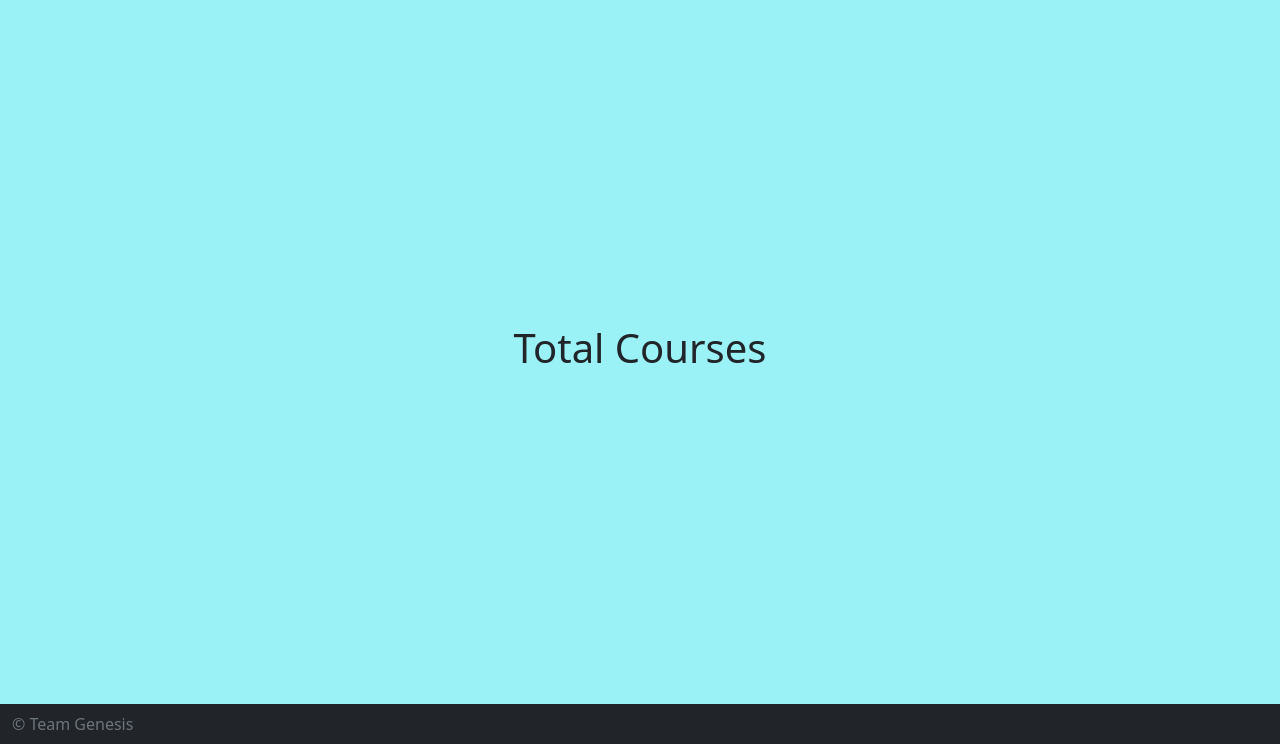
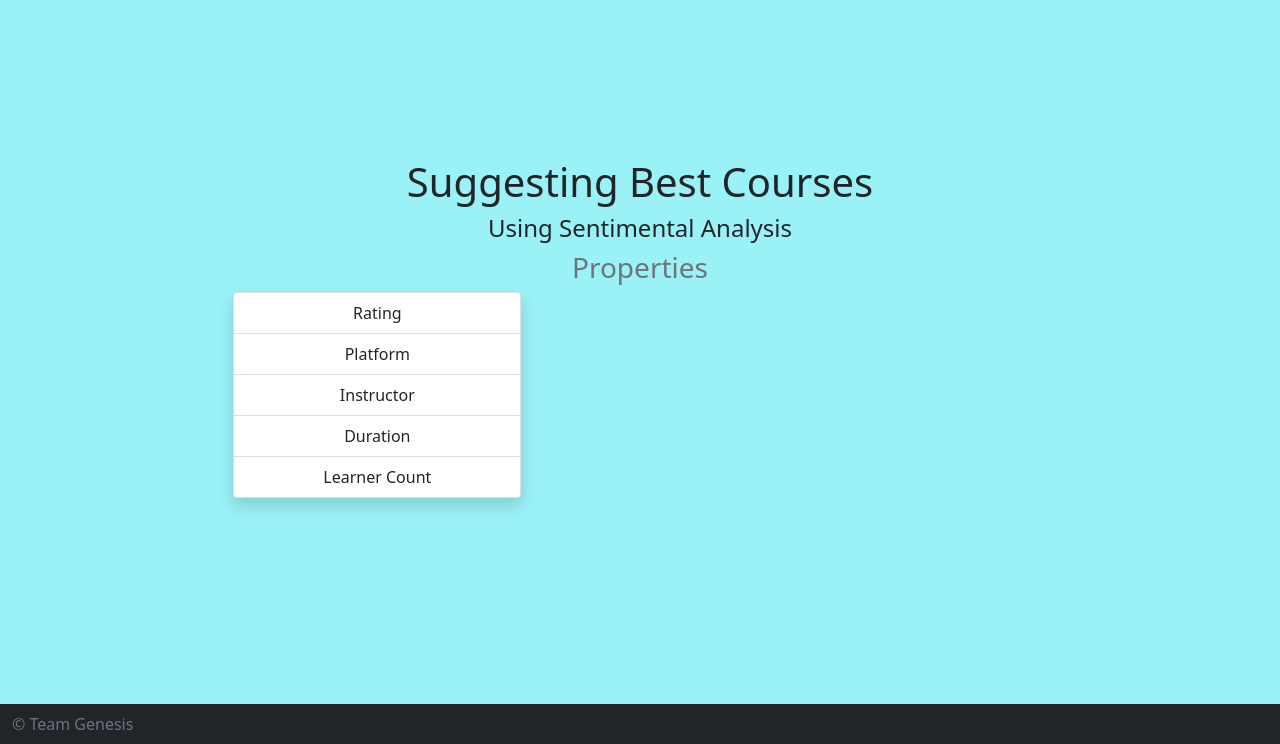
Before and after one commit to Patil-Mandar/Suggesting-Best-Courses-using-Sentiment-Analysis, a Flask app: template templates/multipleAnalysisReport.html in a window 1280 px wide. Shown: the part 56-800 px from the top of the page. Run offline with Flask 2, Linux system fonts and the light colour scheme; the template is opened without the code that fills it, so the values that code supplies are empty.

Commit message:
Whole frontend done

```diff
--- a/app.py
+++ b/app.py
@@ -26,7 +26,7 @@ def analysis():
         CourseInfo['courses'].append(WebScraping(link,site))
         # model = pickle.load(open('model.pkl','rb'))
         # CourseInfo['courses'][0]['rating'] = model(CourseInfo.comments)
-        CourseInfo['courses'][0]['rating'] = 4.5
+        CourseInfo['courses'][0]['rating'] = 3
         CourseInfo['courses'][0]['platform'] = site
         CourseInfo['courses'][0]['link'] = link
         return render_template('analysisReport.html',CourseInfo=CourseInfo)
@@ -38,7 +38,6 @@ def multipleAnalysis():
             link = request.form.get('link')
             site = request.form.get('platform')
             CourseInfo['totalCourses'] += 1
-
             CourseInfo['courses'].append(WebScraping(link,site))
             #WebsScraping will return dictoionary as:
             # CourseInfo = {
@@ -58,8 +57,9 @@ def multipleAnalysis():
 
             # We will load the model here and after calling it with list of comments as parameter it should return rating
             # CourseInfo['courses'][-1]['rating'] = model(CourseInfo.comments)
-            CourseInfo['courses'][-1]['rating'] = 4.5
-
+            CourseInfo['courses'][-1]['rating'] = 3
+            CourseInfo['courses'][-1]['platform'] = site
+            CourseInfo['courses'][-1]['link'] = link
         return render_template('multipleAnalysisReport.html',CourseInfo=CourseInfo)
 
 #TODO
--- a/templates/analysisReport.html
+++ b/templates/analysisReport.html
@@ -10,7 +10,7 @@
         </div>
         <br>
     <div class="card mb-5 text-white shadow p-3" style="background-color:#1b27b1">
-        <div class="row g-0">
+        <div class="row g-0 h-100">
             <div class="col-md-8">
                 <div class="card-body">
                     <h3 class="card-title">{{ CourseInfo.courses[0].title }}</h3>
@@ -34,7 +34,7 @@
                     </form>
                 </div>
             </div>
-            <div class="col-md-4 my-auto bg-white p-2 rounded d-flex justify-content-center h-auto">
+            <div class="col-md-4 my-auto bg-white p-2 rounded d-flex justify-content-center h-100">
                 <div class="gauge">
                     <div class="gauge__body">
                       <div class="gauge__fill"></div>
--- a/templates/layout.html
+++ b/templates/layout.html
@@ -27,7 +27,7 @@
       </nav>
 
 
-    <main class="container-fluid d-flex align-items-center justify-content-center h-100">  <!-- my-3 = margin in y axis 3px -->
+    <main class="container-fluid d-flex  align-items-center justify-content-center h-100 ">  <!-- my-3 = margin in y axis 3px -->
           {% block body %}{% endblock %}
     </main>
 
--- a/templates/multipleAnalysisReport.html
+++ b/templates/multipleAnalysisReport.html
@@ -2,9 +2,74 @@
 
 {% block body %}
 
-<h1>Total Courses</h1>
+<div class="row w-100 ">
+    <div class="col-md-8 offset-md-2 mb-5">
+        <div class="px-3 text-center">
+            <h1>Suggesting Best Courses</h1>
+            <h4> Using Sentimental Analysis</h4>
+        </div>
 
-{% for course in CourseInfo.courses %}
+        <div class="row d-flex flex-nowrap justify-content-center text-center">
+            <div class="col" style="width: 18rem;"><h3 class="text-secondary">Properties</h3> </div>
+            {% for course in CourseInfo.courses  %}
+                <div class="col" style="width: 18rem;"><h3 style="color: #1b27b1;">{{course.title[:30]}}</h3></div>
+            {% endfor %}
+            {% if CourseInfo.totalCourses<2 %}
+            <div class="col"  style="width: 18rem;"><h3 class="text-secondary">Add More</h3></div>
+            {% endif %}
+
+        </div>
+
+        <div class="row d-flex flex-nowrap justify-content-center text-center" >
+            <div class="col">
+                <div class="card shadow" style="width: 18rem;">
+                    <ul class="list-group list-group-flush">
+                      <li class="list-group-item">Rating</li>
+                      <li class="list-group-item">Platform</li>
+                      <li class="list-group-item">Instructor</li>
+                      <li class="list-group-item">Duration</li>
+                      <li class="list-group-item">Learner Count</li>
+                    </ul>
+                </div>
+            </div>
+            {% for course in CourseInfo.courses  %}
+            <div class="col">
+                <div class="card shadow text-white" style="width: 18rem; background-color: #1b27b1;">
+                    <ul class="list-group list-group-flush">
+                      <li class="list-group-item text-white" style="background-color: #1b27b1;">{{course.rating}}</li>
+                      <li class="list-group-item text-white" style="background-color: #1b27b1;">{{course.platform}}</li>
+                      <li class="list-group-item text-white" style="background-color: #1b27b1;">{{course.instructor}}</li>
+                      <li class="list-group-item text-white" style="background-color: #1b27b1;">{{course.duration}}</li>
+                      <li class="list-group-item text-white" style="background-color: #1b27b1;">{{course.learner_count}}</li>
+                    </ul>
+                </div>
+            </div>
+            {% endfor %}
+            {% if CourseInfo.totalCourses<2 %}
+            <div class="col">
+                <div class="card shadow h-100" style="width: 18rem;">
+                    <form action="/multipleAnalysis" method="post" class="p-2 mt-3">
+                        <input type="url" placeholder="Paste the URL link of course here" name="link" id="link" class="form-control form-rounded rounded text-center" required>
+                        <div class="row">
+                            <div class="col-8 offset-2">
+                                <select name="platform" id="platform" class="form-select rounded  mt-3  text-center text-muted" required>
+                                    <option selected><p class="lead">Select Platform</p></option>
+                                    <option value="Udemy">Udemy</option>
+                                    <option value="Youtube">YouTube</option>
+                                    <option value="Coursera">Coursera</option>
+                                </select><br>
+                            </div>
+                        </div>
+                        <button class="mt-1 btn btn-success">Add</button>
+                    </form>
+                </div>
+            {% endif %}
+            </div>
+        </div>
+    </div>
+</div>
+
+<!-- {% for course in CourseInfo.courses %}
     <h1>{{ course.title }}</h1>
     <h4>by {{ course.instructor }}</h4>
     <p>Duration : {{ course.duration }}</p>
@@ -24,5 +89,6 @@
         </select>
         <button>Add</button>
     </form>
-{% endif %}
+{% endif %} -->
+
 {% endblock %}
```
